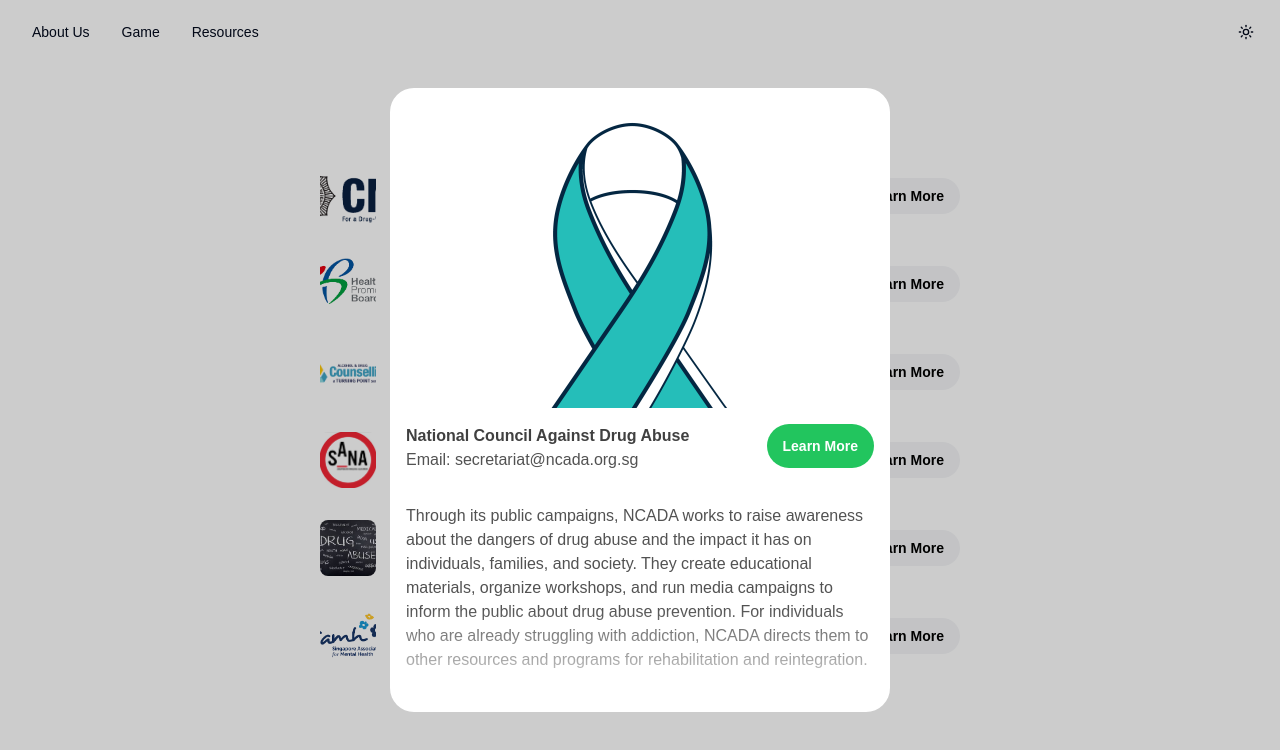
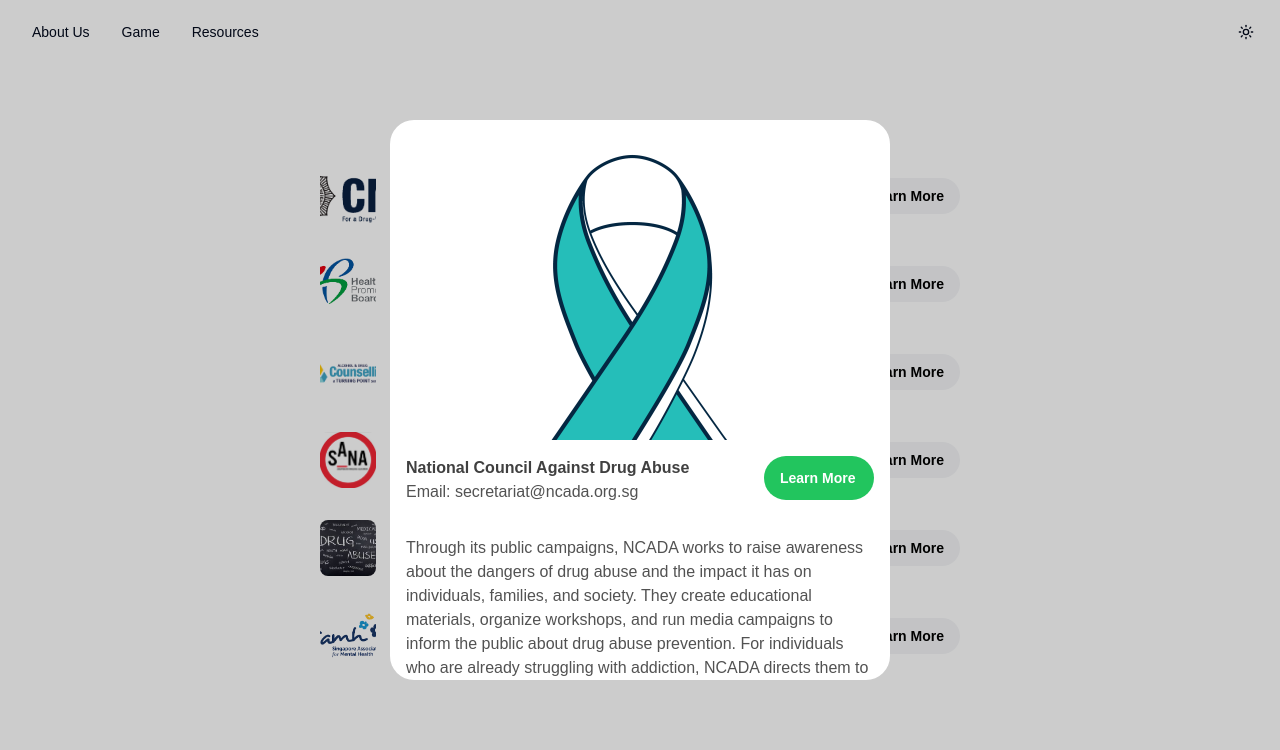
Before and after one commit to meisyt08/smuwebdev, a Next.js app in the folder my-app/: page /resources in a window 1280 px wide. Both pictures are taken after a click on the element 640 px from the left and 108 px from the top of the page. Shown: the top 750 px of the page. Built offline with nearby package versions, Linux system fonts and the light colour scheme.

Commit message:
added scrolling in resources

```diff
--- a/my-app/app/resources/page.tsx
+++ b/my-app/app/resources/page.tsx
@@ -85,7 +85,7 @@
 
               <div>
                 <div className="flex justify-between items-start p-4">
-                  <div className="">
+                  <div className="w-[330px]">
                     <motion.h3
                       layoutId={`title-${active.title}-${id}`}
                       className="font-bold text-neutral-700 dark:text-neutral-200"
@@ -104,18 +104,18 @@
                     layoutId={`button-${active.title}-${id}`}
                     href={active.ctaLink}
                     target="_blank"
-                    className="px-4 py-3 text-sm rounded-full font-bold bg-green-500 text-white"
+                    className=" w-[110px] px-4 py-3 text-sm rounded-full font-bold bg-green-500 text-white"
                   >
                     {active.ctaText}
                   </motion.a>
                 </div>
-                <div className="pt-4 relative px-4">
+                <div className="pt-4 pb-4 relative px-4 h-40 overflow-y-auto">
                   <motion.div
                     layout
                     initial={{ opacity: 0 }}
                     animate={{ opacity: 1 }}
                     exit={{ opacity: 0 }}
-                    className="text-neutral-600 text-xs md:text-sm lg:text-base h-40 md:h-fit pb-10 flex flex-col items-start gap-4 overflow-auto dark:text-neutral-400 [mask:linear-gradient(to_bottom,white,white,transparent)] [scrollbar-width:none] [-ms-overflow-style:none] [-webkit-overflow-scrolling:touch]"
+                    className="text-neutral-600 text-xs md:text-sm lg:text-base md:h-fit flex flex-col items-start gap-4 dark:text-neutral-400 [scrollbar-width:none] [-ms-overflow-style:none] [-webkit-overflow-scrolling:touch]"
                   >
                     {typeof active.content === "function"
                       ? active.content()
```
